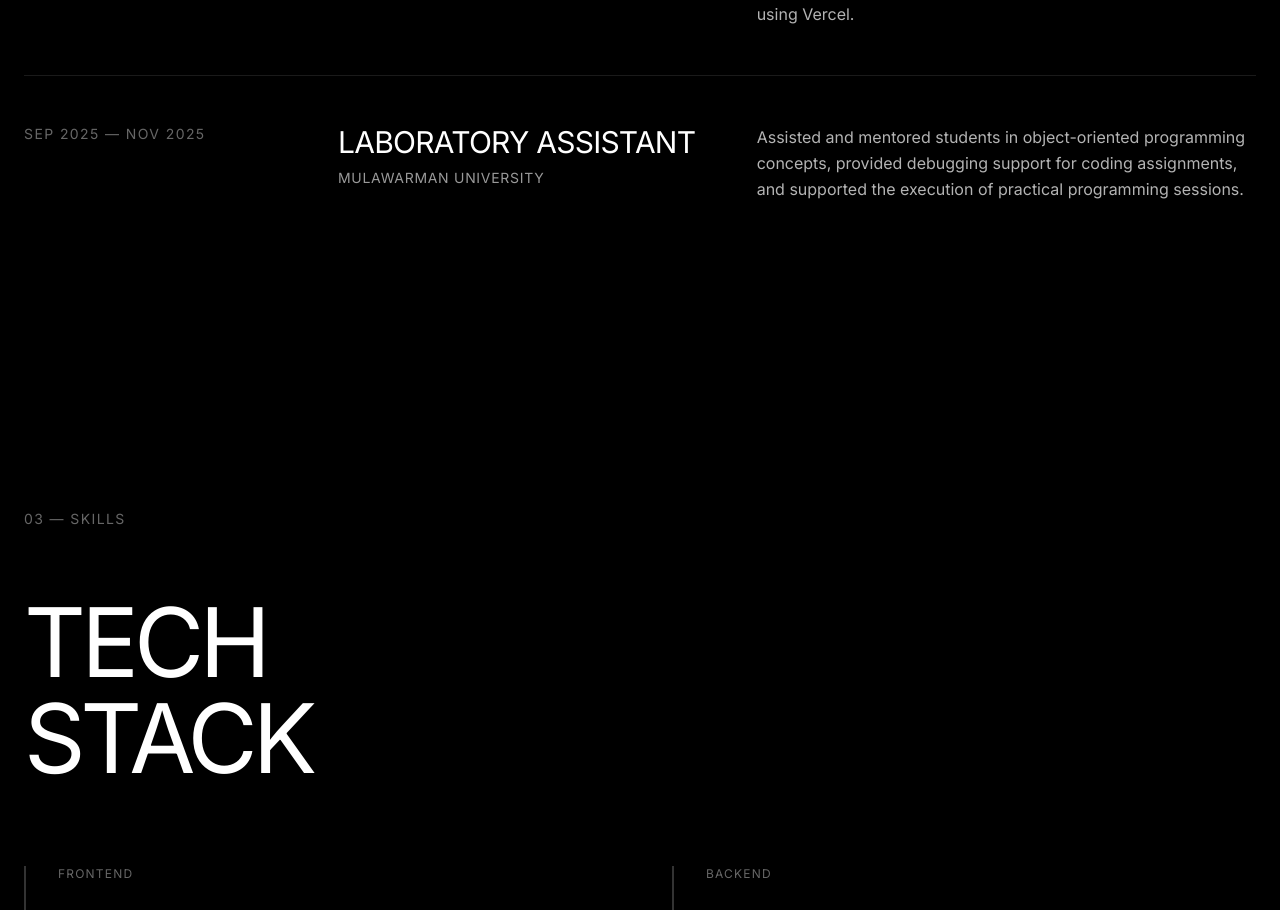
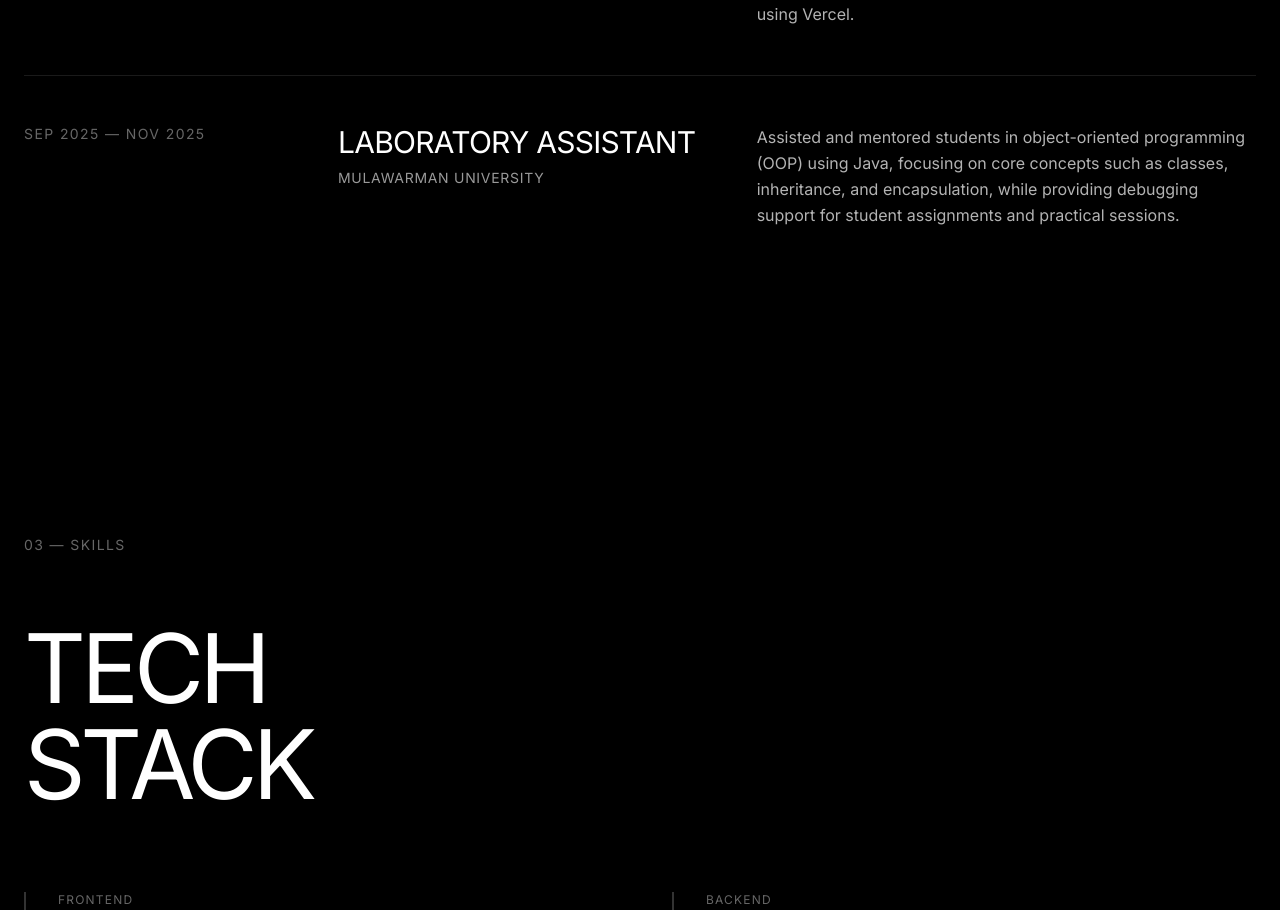
Before and after one commit to mhmmdarsy/arc-porto, a React (Vite) app: page / in a window 1280 px wide. Shown: the part 2246-3156 px from the top of the page. Built offline with nearby package versions, Linux system fonts and the light colour scheme.

Commit message:
refactor: enhance description for Laboratory Assistant role in ExperienceSection component

```diff
--- a/src/components/ExperienceSection.tsx
+++ b/src/components/ExperienceSection.tsx
@@ -20,7 +20,7 @@ const experiences: Experience[] = [
     title: 'Laboratory Assistant',
     company: 'Mulawarman University',
     description:
-      'Assisted and mentored students in object-oriented programming concepts, provided debugging support for coding assignments, and supported the execution of practical programming sessions.',
+      'Assisted and mentored students in object-oriented programming (OOP) using Java, focusing on core concepts such as classes, inheritance, and encapsulation, while providing debugging support for student assignments and practical sessions.',
   },
 ];
 
```
